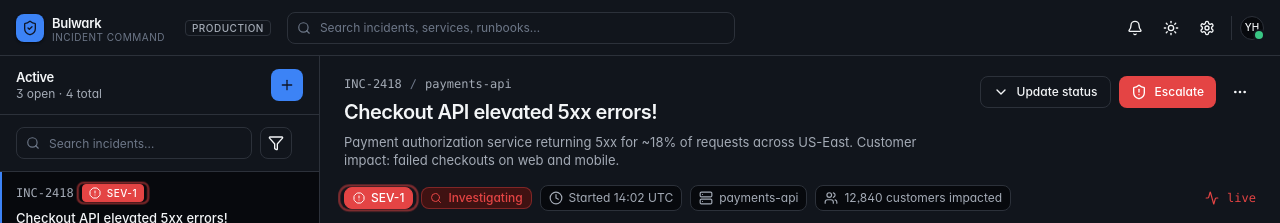
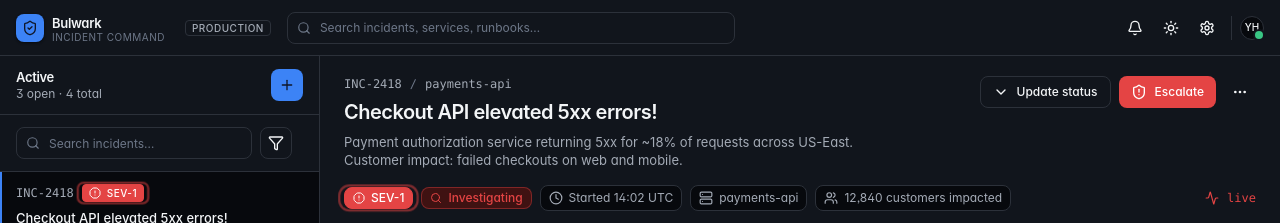
Before and after one commit to Soffi-Originals/bulwark-demo, a React (Vite) app: page / in a window 1280 px wide. Shown: the top 223 px of the page. Built offline with nearby package versions, Linux system fonts and the light colour scheme.

Commit message:
AI: Edit src/features/incident/IncidentHeader.tsx

```diff
--- a/src/features/incident/IncidentHeader.tsx
+++ b/src/features/incident/IncidentHeader.tsx
@@ -29,7 +29,7 @@ export function IncidentHeader({ incident }: IncidentHeaderProps) {
           <h1 className="text-xl font-semibold tracking-tight leading-tight">
             {incident.title}
           </h1>
-          <p className="text-sm text-fg-muted max-w-2xl">
+          <p className="text-sm text-fg-muted max-w-2xl" style={{ padding: '0px 49px 0px 0px' }}>
             {incident.summary}
           </p>
         </div>
```
